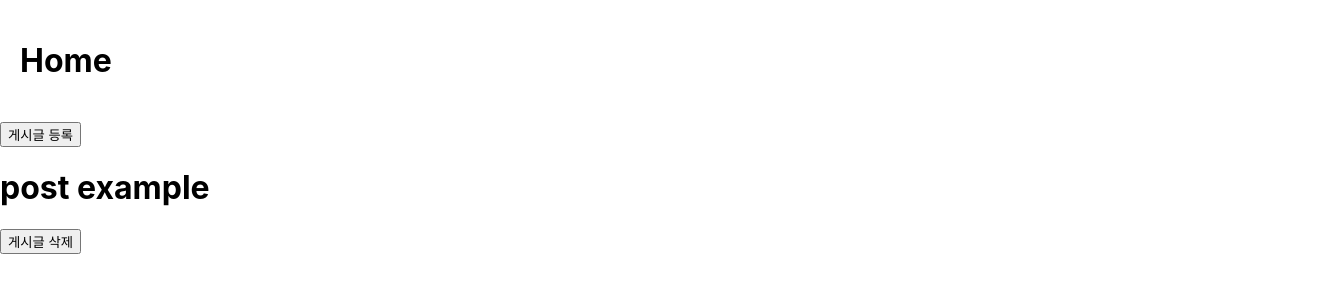
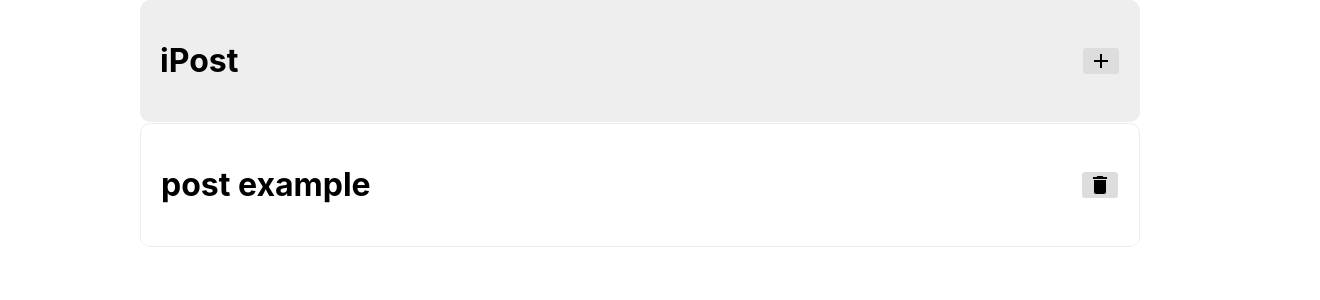
Before and after one commit to IngJun/React_week3, a React (Create React App) app: page / in a window 1280 px wide. Shown: the top 300 px of the page, 1320 px wide, since content can reach past the window. Built offline with nearby package versions, Linux system fonts and the light colour scheme.

Commit message:
Styled Components applied

```diff
--- a/package.json
+++ b/package.json
@@ -3,6 +3,10 @@
   "version": "0.1.0",
   "private": true,
   "dependencies": {
+    "@emotion/react": "^11.10.0",
+    "@emotion/styled": "^11.10.0",
+    "@mui/icons-material": "^5.8.4",
+    "@mui/material": "^5.10.0",
     "@reduxjs/toolkit": "^1.8.3",
     "@testing-library/jest-dom": "^5.16.5",
     "@testing-library/react": "^13.3.0",
--- a/src/App.css
+++ b/src/App.css
@@ -1,3 +1,11 @@
+.App {
+  box-sizing: border-box;
+  min-width: 800px;
+  max-width: 1200px;
+  margin-left:auto;
+  margin-right: auto;
+  padding:0px 100px;
+}
 
 .App-logo {
   height: 40vmin;
--- a/src/components/button/Button.jsx
+++ b/src/components/button/Button.jsx
@@ -0,0 +1,21 @@
+import React from 'react';
+import styled from 'styled-components';
+
+const Button = ({text, action}) => {
+    return (
+        <StyledButton onClick={action}>
+            {text}
+        </StyledButton>
+     );
+}
+
+export default Button;
+
+const StyledButton = styled.button`
+    border: none;
+    margin: 1px;
+    display: inline-flex;
+    align-items: center;
+    background-color:#ddd;
+    border-radius: 3px;
+`;
--- a/src/components/header/Header.jsx
+++ b/src/components/header/Header.jsx
@@ -1,13 +1,15 @@
 import React from 'react';
 import styled from 'styled-components';
 import {useNavigate} from 'react-router-dom';
+import Button from '../button/Button';
 
-const Header = (props) => {
+const Header = ({btn_text, btn_style, btn_action}) => {
     const navigate = useNavigate();
 
     return (
-        <Wrapper onClick={() =>{navigate('/');}}>
-            <h1>Home</h1>
+        <Wrapper >
+            <StyledH1 onClick={() =>{navigate('/');}}>iPost</StyledH1>
+            <Button text={btn_text} action={btn_action}/>
         </Wrapper>
      );
 }
@@ -15,6 +17,7 @@ const Header = (props) => {
 export default Header;
 
 const Wrapper = styled.div`
+    box-sizing: border-box;
     display: flex;
     flex-direction: row;
     justify-content: space-between;
@@ -22,4 +25,10 @@ const Wrapper = styled.div`
     padding: 20px;
     margin: 0;
     width: 100%;
+    background-color: #eee;
+    border-radius: 10px;
 `;
+
+const StyledH1 = styled.h1`
+    cursor: pointer;
+`;
--- a/src/pages/MainPage.jsx
+++ b/src/pages/MainPage.jsx
@@ -1,8 +1,12 @@
 import React, { useEffect } from 'react';
+import styled from 'styled-components';
 import Header from '../components/header/Header';
 import { useNavigate } from 'react-router-dom';
 import { useSelector, useDispatch } from 'react-redux';
 import { deletePost } from '../redux/modules/posts';
+import Button from '../components/button/Button';
+import AddIcon from '@mui/icons-material/Add';
+import DeleteIcon from '@mui/icons-material/Delete';
 
 const MainPage = (props) => {
     const data = useSelector(state => state.posts.list);
@@ -15,17 +19,16 @@ const MainPage = (props) => {
 
     return (
         <div>
-            <Header />
-            <button onClick={() => { navigate('/posting'); }}>게시글 등록</button>
+            <Header btn_text={<AddIcon/>} btn_action={()=>navigate('/posting')}/>
 
             {data.map((post) => {
                 return (
-                    <div key={post.id} >
-                        <h1 onClick={() => {
+                    <PostWrapper key={post.id} >
+                        <StyledH1 onClick={() => {
                             navigate('/post/' + post.id);
-                        }}>{post.title}</h1>
-                        <button onClick={() => { dispatch(deletePost(post.id)); }}>게시글 삭제</button>
-                    </div>
+                        }}>{post.title}</StyledH1>
+                        <Button text={<DeleteIcon/>} action={() => { dispatch(deletePost(post.id)); }}/>
+                    </PostWrapper>
                 );
             })}
         </div>
@@ -33,3 +36,19 @@ const MainPage = (props) => {
 }
 
 export default MainPage;
+
+const PostWrapper = styled.div`
+    box-sizing: border-box;
+    display: flex;
+    flex-direction: row;
+    justify-content: space-between;
+    align-items: center;
+    padding: 20px;
+    margin: 1px 0;
+    border: 1px solid #eee;
+    border-radius: 10px;
+`;
+
+const StyledH1 = styled.h1`
+    cursor: pointer;
+`;
--- a/src/pages/PostPage.jsx
+++ b/src/pages/PostPage.jsx
@@ -1,9 +1,15 @@
 import React, { useRef, useState } from 'react';
 import { useSelector, useDispatch } from 'react-redux';
 import { useParams, useNavigate } from 'react-router-dom';
+import styled from 'styled-components';
 import Header from '../components/header/Header';
 import { readPost, updatePost } from '../redux/modules/posts';
-import Comments from '../components/comments/comments';
+import Comments from '../components/comments/Comments';
+import Button from '../components/button/Button';
+import ArrowBackIcon from '@mui/icons-material/ArrowBack';
+import EditIcon from '@mui/icons-material/Edit';
+import CloseIcon from '@mui/icons-material/Close';
+import CheckIcon from '@mui/icons-material/Check';
 
 const PostPage = (props) => {
 
@@ -21,7 +27,10 @@ const PostPage = (props) => {
     console.log(post);
 
     const editPost = () => {
-        console.log(title_ref.current.value, content_ref.current.value);
+        if(!/\S/.test(title_ref.current.value) || !/\S/.test(content_ref.current.value)) {
+            window.alert('Title or Content is empty!');
+            return;
+        }
         dispatch(updatePost(post.id, { title: title_ref.current.value, content: content_ref.current.value }));
         setPostEdit(!postedit);
     }
@@ -34,29 +43,80 @@ const PostPage = (props) => {
 
     return (
         <div>
-            <Header />
-            <button onClick={() => { navigate(-1); }}>뒤로가기</button>
+            <Header btn_text={<ArrowBackIcon />} btn_action={() => { navigate(-1); }} />
 
             {!postedit
                 ?
                 <>
-                    <button onClick={() => { setPostEdit(!postedit) }}>게시글 수정</button>
-                    <h1>{post.title}</h1>
-                    <pre>{post.content}</pre>
+                    <PostWrapper>
+                        <ButtonGroup>
+                            <Button text={<EditIcon />} action={() => { setPostEdit(!postedit) }} />
+                        </ButtonGroup>
+                        <h1>{post.title}</h1>
+                        <StyledPre>{post.content}</StyledPre>
+                    </PostWrapper>
                 </>
                 :
                 <>
-                    <button onClick={() => { setPostEdit(!postedit) }}>취소</button>
-                    <button onClick={editPost}>수정</button>
-                    제목: <input ref={title_ref} defaultValue={post.title}></input>
-                    내용: <textarea ref={content_ref} defaultValue={post.content}></textarea>
+                    <PostWrapper>
+                        <ButtonGroup>
+                            <Button text={<CloseIcon />} action={() => { setPostEdit(!postedit) }} />
+                            <Button text={<CheckIcon />} action={editPost} />
+                        </ButtonGroup>
+                        <div>
+                            <StyledLabel htmlFor='title-input'>제목</StyledLabel><br />
+                        </div>
+                        <StyledInput ref={title_ref} defaultValue={post.title} id='title-input' />
+                        <div>
+                            <StyledLabel htmlFor='content-input'>내용</StyledLabel><br />
+                            <StyledTextArea ref={content_ref} defaultValue={post.content} id='content-input' />
+                        </div>
+                    </PostWrapper>
                 </>
             }
 
-            <Comments post_id={params.id}/>
+            <Comments post_id={params.id} />
 
         </div >
     );
 }
 
 export default PostPage;
+
+const PostWrapper = styled.div`
+    box-sizing: border-box;
+    padding: 20px;
+`;
+
+const StyledPre = styled.pre`
+    font-size: 20px;
+`;
+
+const StyledLabel = styled.label`
+    font-size: 20px;
+`;
+
+const StyledInput = styled.input`
+    box-sizing: border-box;
+    width: 100%;
+    padding: 30px;
+    margin: 0px;
+    border: 1 solid #eee;
+    border-radius: 10px;
+    font-size: 20px;
+`;
+
+const StyledTextArea = styled.textarea`
+    box-sizing: border-box;
+    width: 100%;
+    padding: 30px;
+    margin: 0px;
+    border: 1 solid #eee;
+    border-radius: 10px;
+    font-size: 20px;
+    resize: vertical;
+`;
+
+const ButtonGroup = styled.div`
+    text-align: right;
+`;
--- a/src/pages/PostingPage.jsx
+++ b/src/pages/PostingPage.jsx
@@ -2,12 +2,17 @@ import React from 'react';
 import nextId from 'react-id-generator';
 import { useNavigate } from 'react-router-dom';
 import { useSelector, useDispatch } from 'react-redux';
+import styled from 'styled-components';
 import Header from '../components/header/Header';
 import { createPost } from '../redux/modules/posts';
+import Button from '../components/button/Button';
+import ArrowBackIcon from '@mui/icons-material/ArrowBack';
+import CloseIcon from '@mui/icons-material/Close';
+import CheckIcon from '@mui/icons-material/Check';
 
 const PostingPage = (props) => {
     const id = nextId();
-    const navigate= useNavigate();
+    const navigate = useNavigate();
     const data = useSelector(state => state.posts)
     const dispatch = useDispatch();
     const title_ref = React.useRef(null);
@@ -36,13 +41,57 @@ const PostingPage = (props) => {
 
     return (
         <div>
-            <Header />
-            제목 <input type="text" ref={title_ref} />
-            내용 <textarea ref={content_ref} />
-            <button onClick={makeNewPost}>추가</button>
-            <button onClick={()=>{navigate('/')}}>취소</button>
+            <Header btn_text={<ArrowBackIcon/>} btn_action={() =>{navigate(-1);}}/>
+            <PostWrapper>
+                <div>
+                    <StyledLabel htmlFor='title-input'>제목</StyledLabel><br />
+                    <StyledInput type="text" ref={title_ref} id='title-input' />
+                </div>
+                <div>
+                    <StyledLabel htmlFor='content-input'>내용</StyledLabel><br />
+                    <StyledTextArea ref={content_ref} id='contentinput' />
+                </div>
+                <ButtonGroup>
+                    <Button text={<CheckIcon/>} action={makeNewPost}/>
+                    <Button text={<CloseIcon/>} action={() => { navigate('/') }}/>
+                </ButtonGroup>
+            </PostWrapper>
         </div>
     );
 }
 
 export default PostingPage;
+
+const PostWrapper = styled.div`
+    box-sizing: border-box;
+    padding: 20px;
+`;
+
+const StyledLabel = styled.label`
+    font-size: 20px;
+`;
+
+const StyledInput = styled.input`
+    box-sizing: border-box;
+    width: 100%;
+    padding: 30px;
+    margin: 0px;
+    border: 1 solid #eee;
+    border-radius: 10px;
+    font-size: 20px;
+`;
+
+const StyledTextArea = styled.textarea`
+    box-sizing: border-box;
+    width: 100%;
+    padding: 30px;
+    margin: 0px;
+    border: 1 solid #eee;
+    border-radius: 10px;
+    font-size: 20px;
+    resize: vertical;
+`;
+
+const ButtonGroup = styled.div`
+    text-align: right;
+`;
--- a/src/redux/modules/posts_slice.js
+++ b/src/redux/modules/posts_slice.js
@@ -42,20 +42,8 @@ export const postSlice = createSlice({
             })
         },
         deletePost: (state, action) => {
-            console.log('creating comment');
-            state.list = state.list.map((post) => {
-                if (post.id === action.post_id) {
-                    let new_comments;
-                    if (post.comments.length !== 0) {
-                        new_comments = [...post.comments, action.comment];
-                    } else {
-                        new_comments = [action.comment];
-                    }
-                    return { ...post, comments: new_comments };
-                } else {
-                    return post;
-                }
-            })
+            console.log('deleting post');
+            state.list = state.list.filter((post) => post.id !== action.post_id);
         },
         createComment: (state, action) => {
             console.log('creating comment');
```
Also changed, not shown: src/components/comments/comments.jsx (+70 -20 lines), 1 other file (tests, documents, lock files or other folders).
